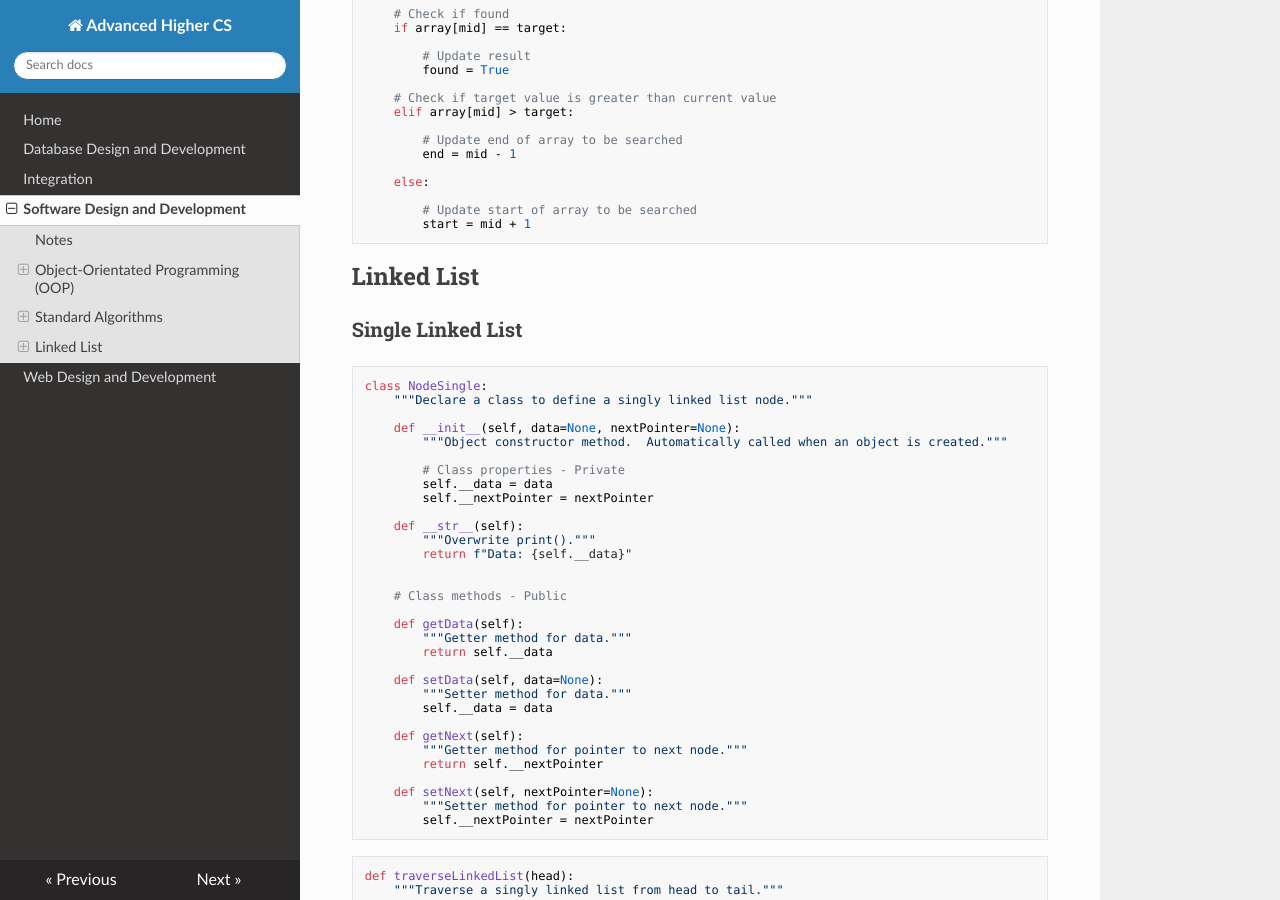
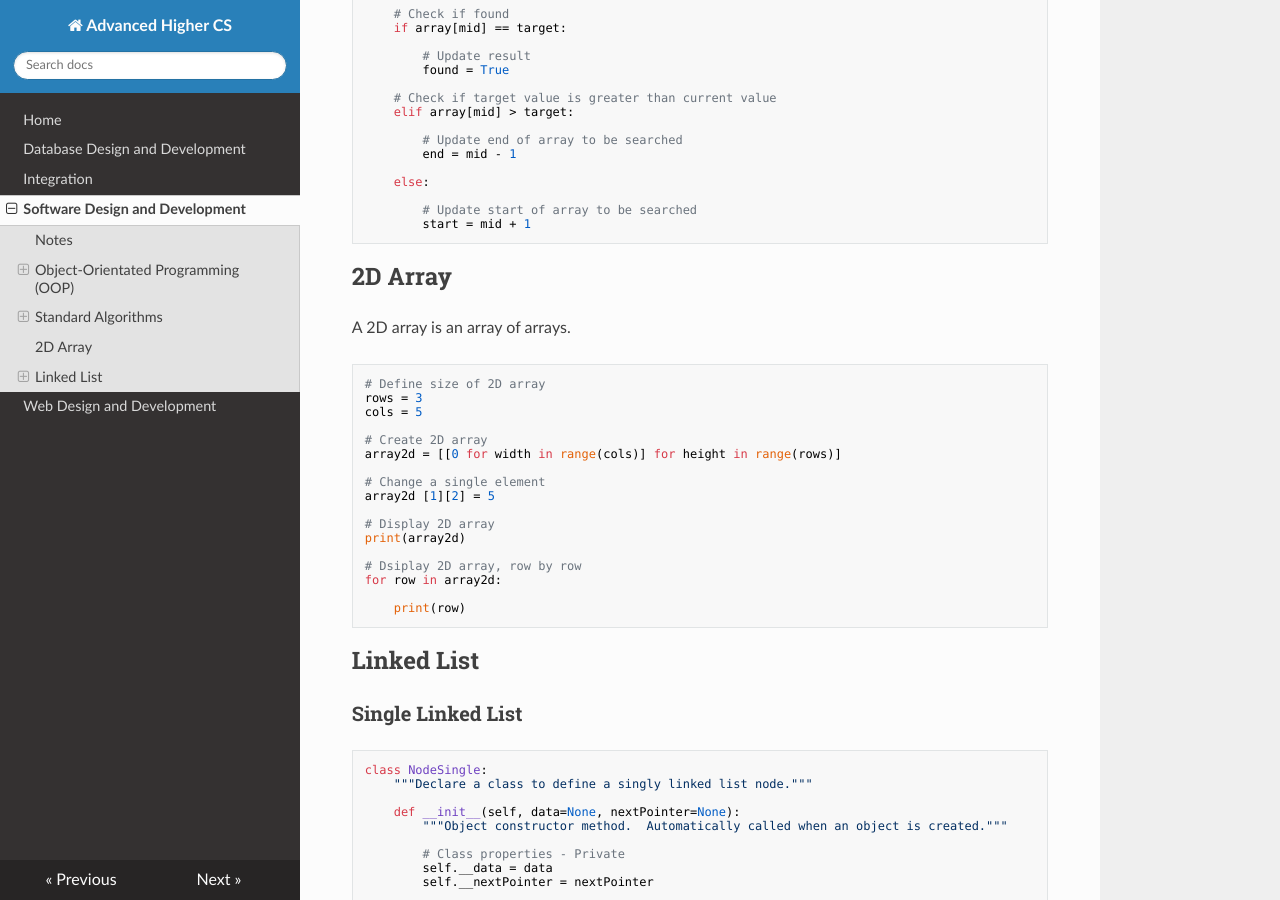
Before and after one commit to MrFriendCS/AH-CS, an MkDocs documentation site: the page built from docs/AH-CS-SDD.md, in a window 1280 px wide and 900 px high, scrolled down 3271 px. Built offline with MkDocs 1.6.1, drawn with Linux system fonts in a browser that asks for light colours; nearby versions of some CDN libraries.

Commit message:
Update AH-CS-SDD.md

````diff
--- a/docs/AH-CS-SDD.md
+++ b/docs/AH-CS-SDD.md
@@ -209,6 +209,30 @@ while not found and (start <= end):
         start = mid + 1
 ```
 
+## 2D Array
+
+A 2D array is an array of arrays.
+
+``` python
+# Define size of 2D array
+rows = 3
+cols = 5
+
+# Create 2D array
+array2d = [[0 for width in range(cols)] for height in range(rows)]
+
+# Change a single element
+array2d [1][2] = 5
+
+# Display 2D array
+print(array2d)
+
+# Dsiplay 2D array, row by row
+for row in array2d:
+
+    print(row)
+```
+
 
 ## Linked List
 
````
